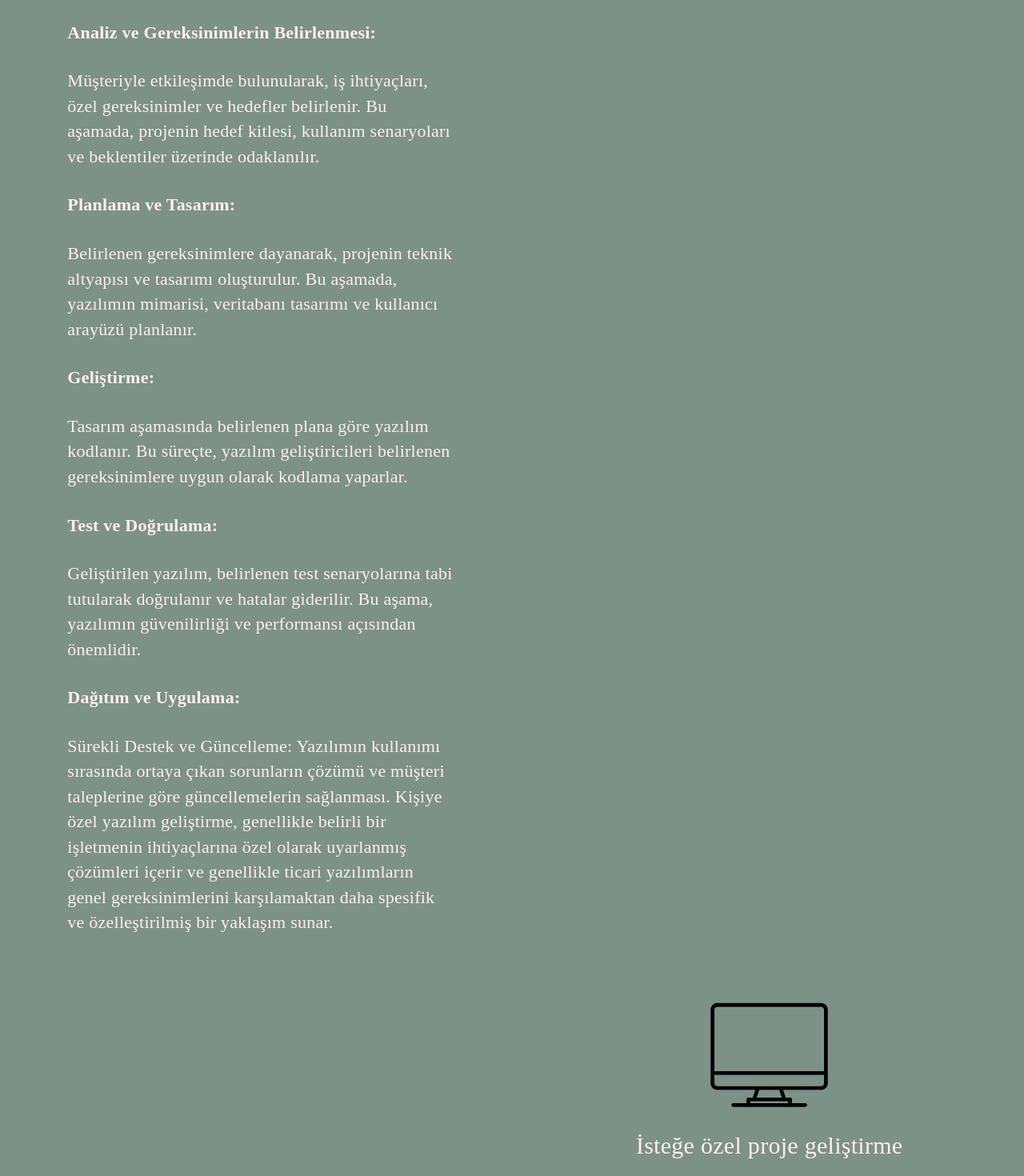
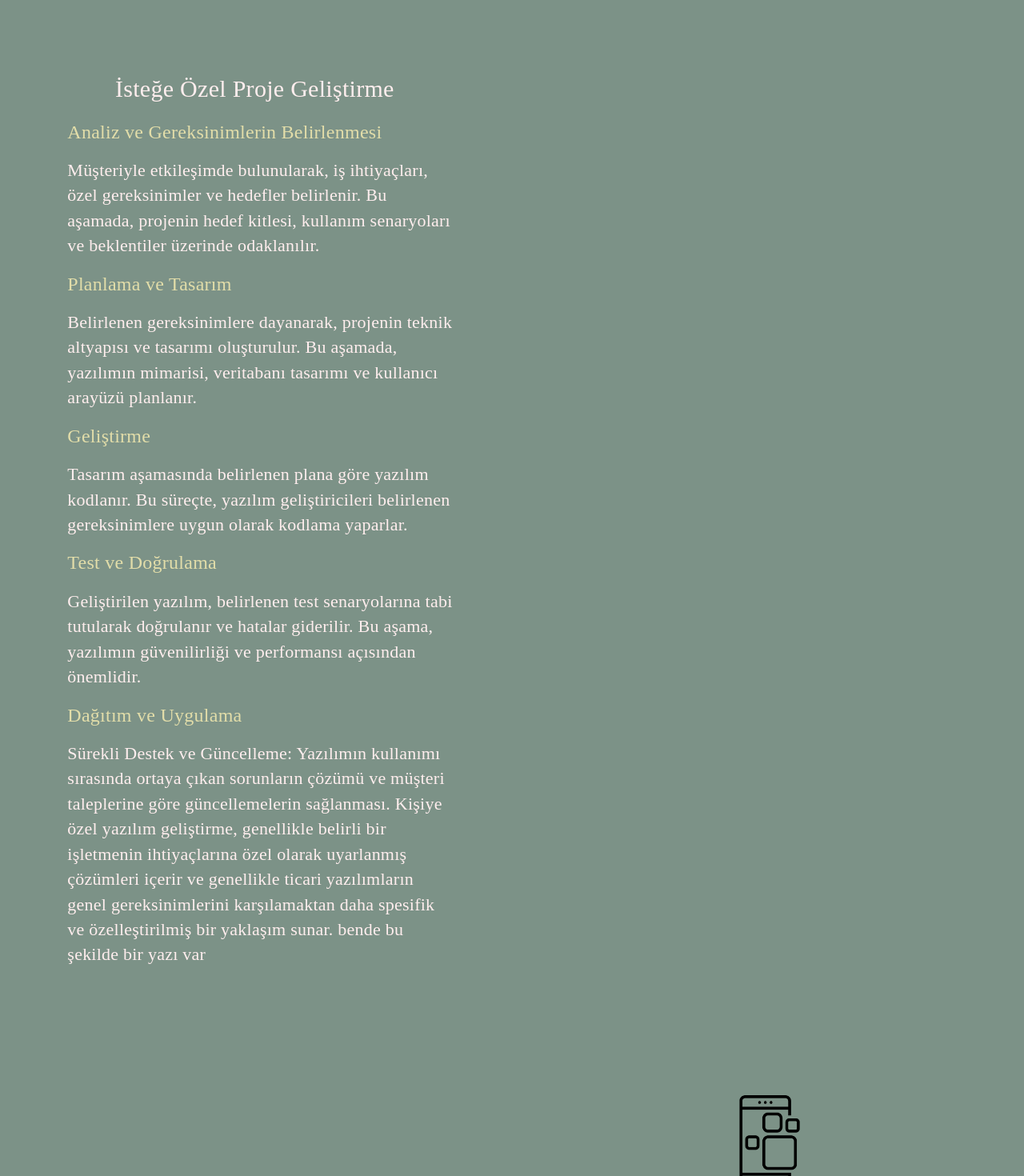
Before and after one commit to ertugocer/techslot, a React (Create React App) app: page / in a window 1280 px wide. Shown: the part 2040-3510 px from the top of the page at 80% size. Built offline with nearby package versions, Linux system fonts and the light colour scheme.

Commit message:
düzenlemeler yapıldı, resposive hataları giderildi.

```diff
--- a/src/App.css
+++ b/src/App.css
@@ -47,11 +47,8 @@
   padding: 10px;
 }
 .ana {
-  background:#7C9287;}
-  .centered-image {
-    width: 150px; /* veya istediğiniz genişlik */
-    height: 150px; /* veya istediğiniz yükseklik */
-  }
+  background:#7C9287;
+}
 .-webkit-backdrop-filter{
   backdrop-filter: blur(10px) !important;
 }
@@ -63,7 +60,6 @@
   border-radius: 20px;
   border: 3px solid #4E6C7D;
   margin: 40px !important;
-  margin-top: 20px !important;
   padding: 20px;
   color: black;
   font-weight: 600;
@@ -71,27 +67,41 @@
   text-align: center;
 }
 
-.mission-under-text2 {
-  font-family:'Gill Sans', 'Gill Sans MT', Calibri, 'Trebuchet MS', sans-serif !important;
-  text-align: center;
+.mission-under-box {
   height: 170px;
   width: 156px;
-  line-height: 25px;
   border-radius: 20px;
   border: 3px solid #4E6C7D;
   margin: 40px !important;
   padding: 20px;
-  color: black;
-  font-weight: 600;
   backdrop-filter: blur(3px) !important;
-  text-align: center;
 }
 
 .mission-under-text2{
-  border-radius: 20px;
-  border: 3px solid #4E6C7D;
-  margin: 40px !important;
+  font-family:'Gill Sans', 'Gill Sans MT', Calibri, 'Trebuchet MS', sans-serif !important;
+  text-align: center;
+  margin-top: 20px !important;
+  color: black;
+  font-weight: bold !important;
 }
+
+.varyasyon-text-3 {
+  display: flex;
+  flex-direction: center;
+  padding-left: 40px;
+  font-size: 28px !important;
+  font-family: cursive !important;
+  text-align: center !important;
+}
+
+@media (max-width: 500px) {
+
+  .varyasyon-text-3 {
+    padding-left: 0px !important;
+  }
+
+}
+
 .App-header {
   background-color: #282c34;
   min-height: 100vh;
--- a/src/components/homepagecard.js
+++ b/src/components/homepagecard.js
@@ -2,7 +2,7 @@ import React from 'react';
 import { Card, CardContent, CardMedia, Grid, Typography } from '@mui/material';
 import '../App.css';
 
-const homepagecard = () => {
+export default function homepagecard(props) {
   return (
     <Grid container>
       <Grid item lg='0.5'></Grid>
@@ -15,38 +15,44 @@ const homepagecard = () => {
               >
       <CardMedia
         component="img"
-        image={require('../images/pc.png')}
+        image={props.image}
         alt="Sample Image"
-        sx={{ width: 151 }}
-        className="centered-image"
       /></Grid>
       <CardContent>
         <Typography fontSize={'30px'} color={'rgba(255, 238, 238, 1)'} fontFamily='Josefin Sans' textAlign={'center'}>
-        İsteğe özel proje geliştirme
+       {props.title}
+        </Typography>
+        <Typography variant="body2" color={'rgb(226, 221, 169)'} fontFamily='Josefin Sans' align="left" padding={'15px'} fontSize={'24px'}>
+          {props.title2}
         </Typography>
         <Typography variant="body2" color={'rgba(255, 238, 238, 1)'} fontFamily='Josefin Sans' align="left" paddingLeft={'15px'} fontSize={'22px'}>
-       <h4> Analiz ve Gereksinimlerin Belirlenmesi: </h4>
-        Müşteriyle etkileşimde bulunularak, iş ihtiyaçları, özel gereksinimler ve hedefler belirlenir. Bu aşamada, projenin hedef kitlesi, kullanım senaryoları ve beklentiler üzerinde odaklanılır.
-
-<h4>Planlama ve Tasarım: </h4>
-Belirlenen gereksinimlere dayanarak, projenin teknik altyapısı ve tasarımı oluşturulur. Bu aşamada, yazılımın mimarisi, veritabanı tasarımı ve kullanıcı arayüzü planlanır.
-
-<h4>Geliştirme:</h4>
-Tasarım aşamasında belirlenen plana göre yazılım kodlanır. Bu süreçte, yazılım geliştiricileri belirlenen gereksinimlere uygun olarak kodlama yaparlar.
-
-<h4>Test ve Doğrulama:</h4>
-Geliştirilen yazılım, belirlenen test senaryolarına tabi tutularak doğrulanır ve hatalar giderilir. Bu aşama, yazılımın güvenilirliği ve performansı açısından önemlidir.
-
-<h4>Dağıtım ve Uygulama: </h4>
-
-
-Sürekli Destek ve Güncelleme: Yazılımın kullanımı sırasında ortaya çıkan sorunların çözümü ve müşteri taleplerine göre güncellemelerin sağlanması.
-
-Kişiye özel yazılım geliştirme, genellikle belirli bir işletmenin ihtiyaçlarına özel olarak uyarlanmış çözümleri içerir ve genellikle ticari yazılımların genel gereksinimlerini karşılamaktan daha spesifik ve özelleştirilmiş bir yaklaşım sunar.
+          {props.text}
+        </Typography>
+        <Typography variant="body2" color={'rgb(226, 221, 169)'} fontFamily='Josefin Sans' align="left" padding={'15px'} fontSize={'24px'}>
+          {props.title3}
+        </Typography>
+        <Typography variant="body2" color={'rgba(255, 238, 238, 1)'} fontFamily='Josefin Sans' align="left" paddingLeft={'15px'} fontSize={'22px'}>
+          {props.text1}
+        </Typography>
+        <Typography variant="body2" color={'rgb(226, 221, 169)'} fontFamily='Josefin Sans' align="left" padding={'15px'} fontSize={'24px'}>
+          {props.title4}
+        </Typography>
+        <Typography variant="body2" color={'rgba(255, 238, 238, 1)'} fontFamily='Josefin Sans' align="left" paddingLeft={'15px'} fontSize={'22px'}>
+          {props.text2}
+        </Typography>
+        <Typography variant="body2" color={'rgb(226, 221, 169)'} fontFamily='Josefin Sans' align="left" padding={'15px'} fontSize={'24px'}>
+          {props.title5}
+        </Typography>
+        <Typography variant="body2" color={'rgba(255, 238, 238, 1)'} fontFamily='Josefin Sans' align="left" paddingLeft={'15px'} fontSize={'22px'}>
+          {props.text3}
+        </Typography>
+        <Typography variant="body2" color={'rgb(226, 221, 169)'} fontFamily='Josefin Sans' align="left" padding={'15px'} fontSize={'24px'}>
+          {props.title6}
+        </Typography>
+        <Typography variant="body2" color={'rgba(255, 238, 238, 1)'} fontFamily='Josefin Sans' align="left" paddingLeft={'15px'} fontSize={'22px'}>
+          {props.text4}
         </Typography>
       </CardContent></Card>
       </Grid>
   );
 };
-
-export default homepagecard;
--- a/src/components/slagon.js
+++ b/src/components/slagon.js
@@ -24,7 +24,7 @@ const slagon = () => {
   justifyContent="center"
   alignItems="center" padding={'20px'} >
                     <Grid item lg='4'>
-                        <Typography className="slagon-text" classes={'id===!name1'}>
+                        <Typography className="slagon-text">
                        <h4>"Yazılım Gücüyle Geleceği Yeniden Tanımlayın."</h4>
                         Yılların birikimiyle edindiğimiz tecrübe ve yüksek kalitemizle, projelerinizi emin ellerde geliştiriyoruz. Uzman ekibimiz, en yeni teknolojileri kullanarak, sektörde daima öncü ve güvenilir bir isim olmamıza katkı sağlıyor. TechSlot olarak, şirketimiz kurulduğundan beri müşterilerimize çözüm odaklı yaklaşımlarımız ve yeni nesil yazılım ve danışmanlık hizmetlerimizle değer katmaktayız.
                         </Typography>
--- a/src/components/varyasyon.js
+++ b/src/components/varyasyon.js
@@ -45,8 +45,7 @@ class varyasyon extends Component {
                 </Card>
             </Grid>
             <Grid item xs="10" lg="5">
-                <Typography sx={{display: 'flex',
-                    flexDirection: 'center',paddingLeft: '40px', fontSize:"28px"}} fontFamily={'cursive'} textAlign={"center"}>
+                <Typography className='varyasyon-text-3'>
                     Sistematik çalışmaya nedersiniz?
                 </Typography>
             <Card sx={{ background: 'none', boxShadow: 'none', maxWidth: '500px'}}>
--- a/src/pages/homepage.js
+++ b/src/pages/homepage.js
@@ -29,12 +29,35 @@ const home = () => {
         <Grid>
             <Slagon />
             </Grid>
-            <HomeCard/>
+            <HomeCard
+            image={require('../images/pc.png')}
+            title="İsteğe Özel Proje Geliştirme"
+            title2="Analiz ve Gereksinimlerin Belirlenmesi"
+            text="Müşteriyle etkileşimde bulunularak, iş ihtiyaçları, özel gereksinimler ve hedefler belirlenir. Bu aşamada, projenin hedef kitlesi, kullanım senaryoları ve beklentiler üzerinde odaklanılır."
+            title3="Planlama ve Tasarım"
+            text1="Belirlenen gereksinimlere dayanarak, projenin teknik altyapısı ve tasarımı oluşturulur. Bu aşamada, yazılımın mimarisi, veritabanı tasarımı ve kullanıcı arayüzü planlanır."
+            title4="Geliştirme"
+            text2="Tasarım aşamasında belirlenen plana göre yazılım kodlanır. Bu süreçte, yazılım geliştiricileri belirlenen gereksinimlere uygun olarak kodlama yaparlar."
+            title5="Test ve Doğrulama"
+            text3="Geliştirilen yazılım, belirlenen test senaryolarına tabi tutularak doğrulanır ve hatalar giderilir. Bu aşama, yazılımın güvenilirliği ve performansı açısından önemlidir."
+            title6="Dağıtım ve Uygulama"
+            text4="Sürekli Destek ve Güncelleme: Yazılımın kullanımı sırasında ortaya çıkan sorunların çözümü ve müşteri taleplerine göre güncellemelerin sağlanması. Kişiye özel yazılım geliştirme, genellikle belirli bir işletmenin ihtiyaçlarına özel olarak uyarlanmış çözümleri içerir ve genellikle ticari yazılımların genel gereksinimlerini karşılamaktan daha spesifik ve özelleştirilmiş bir yaklaşım sunar. bende bu şekilde bir yazı var "
+            />
             <div dir="rtl">
-            <HomeCard/></div>
-            <HomeCard/>
+            <HomeCard
+            image={require('../images/phone.png')}
+            title="Mobil aplikasyon geliştirme"
+            title2=""
+            /></div>
+            <HomeCard
+            image={require('../images/program.png')}
+            title="Uygulama Geliştirme"
+            />
             <div dir="rtl">
-            <HomeCard/></div>
+            <HomeCard
+            image={require('../images/web.png')}
+            title="Web sitesi geliştirme"
+            /></div>
             <Grid container direction={'column'}alignItems={"center"} justifyContent={"center"} sx={{paddingTop:"330px"}}>
             <Grid item  textAlign={"center"} height={"500px"} >
             <Typography fontSize={"49px"} fontFamily={'cursive'} fontStyle={"revert-layer"}>
@@ -45,6 +68,13 @@ const home = () => {
             <Mison />
         </Grid>
 
+
+
+
+
+
+
+
     )
 
 }
```
Also changed, not shown: src/components/mison.js (+9 -7 lines), src/images/pc.png.
